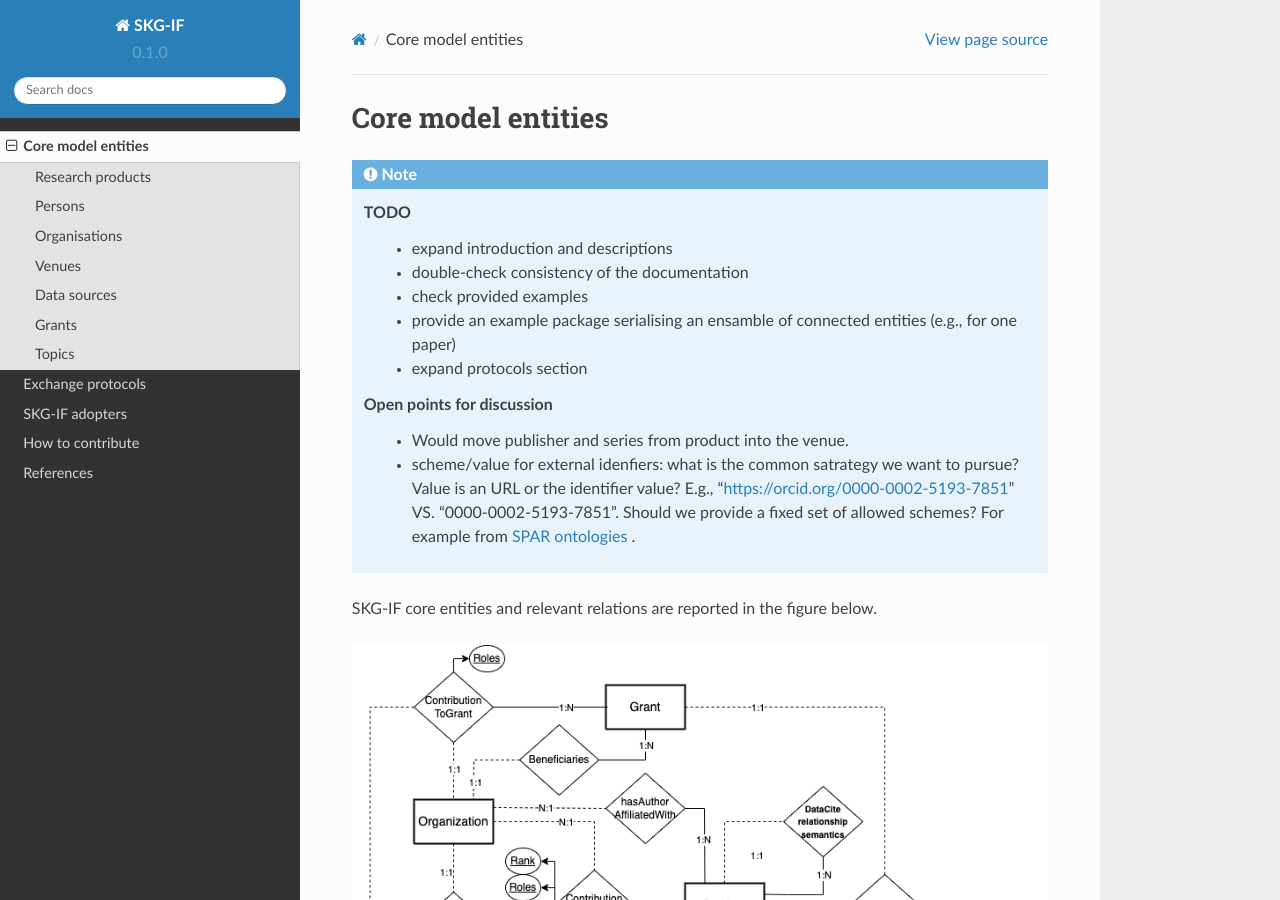
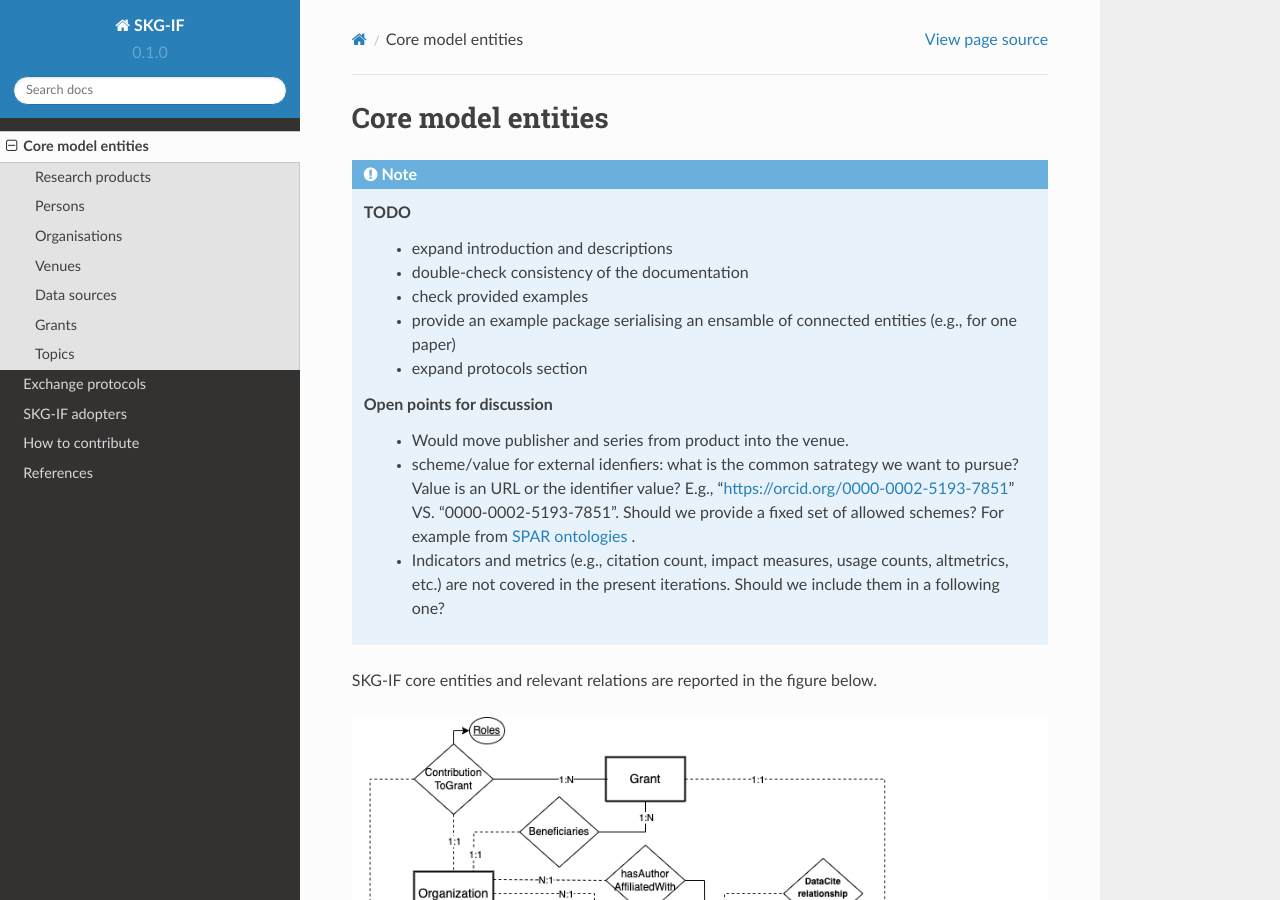
Before and after one commit to andremann/SKG-IF, a Sphinx documentation site: the page built from docs/source/model.rst, in a window 1280 px wide and 900 px high. Built offline with Sphinx 7.4.7 and the Read the Docs theme 2.0.0, drawn with Linux system fonts in a browser that asks for light colours.

Commit message:
added comment

```diff
--- a/docs/source/model.rst
+++ b/docs/source/model.rst
@@ -12,6 +12,7 @@ Core model entities
    Open points for discussion
       - Would move publisher and series from product into the venue.
       - scheme/value for external idenfiers: what is the common satrategy we want to pursue? Value is an URL or the identifier value? E.g., "https://orcid.org/0000-0002-5193-7851" VS. "0000-0002-5193-7851". Should we provide a fixed set of allowed schemes? For example from `SPAR ontologies <https://sparontologies.github.io/datacite/current/datacite.html#d4e569>`_ .
+      - Indicators and metrics (e.g., citation count, impact measures, usage counts, altmetrics, etc.) are not covered in the present iterations. Should we include them in a following one?
 
 
 SKG-IF core entities and relevant relations are reported in the figure below.
```
